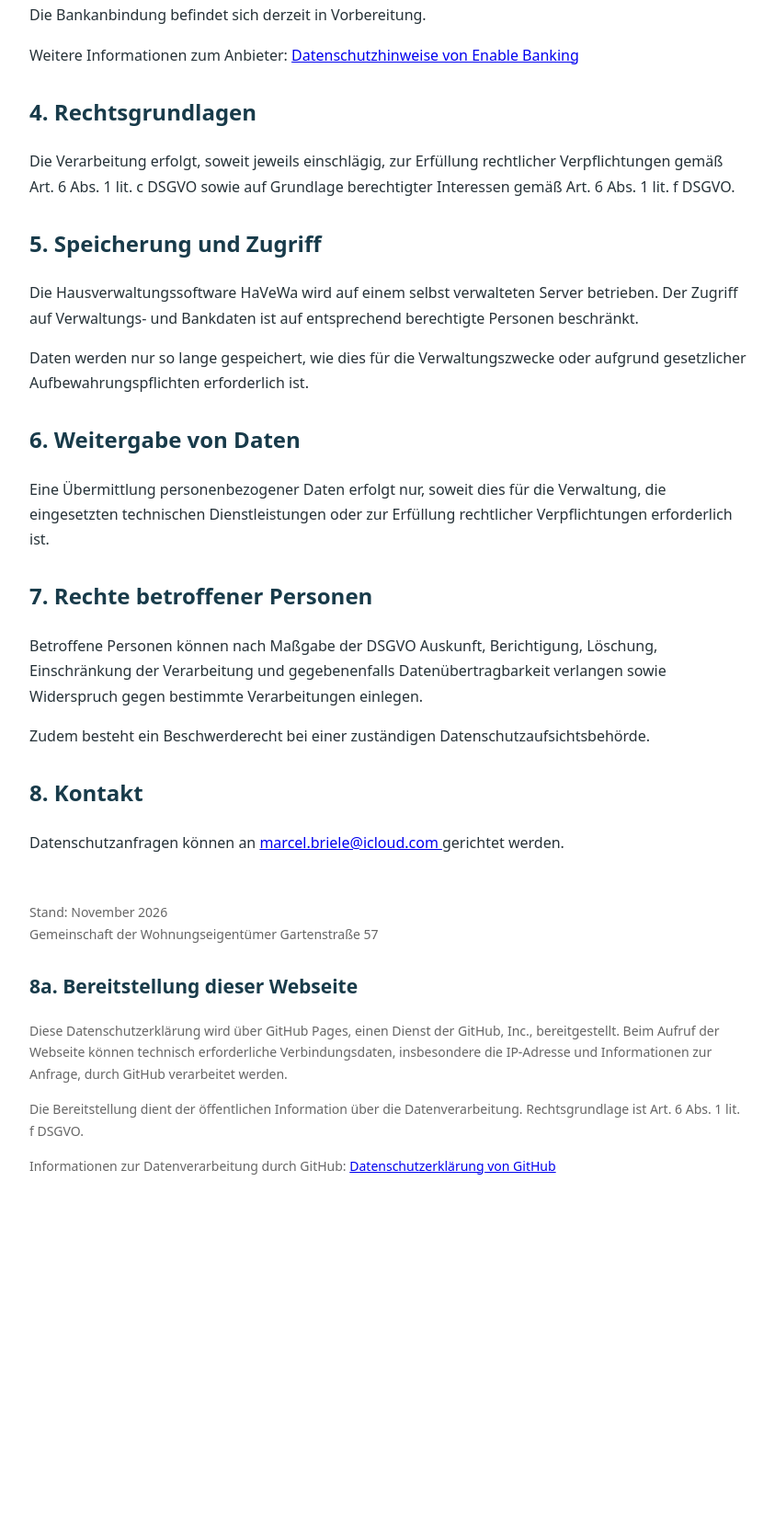
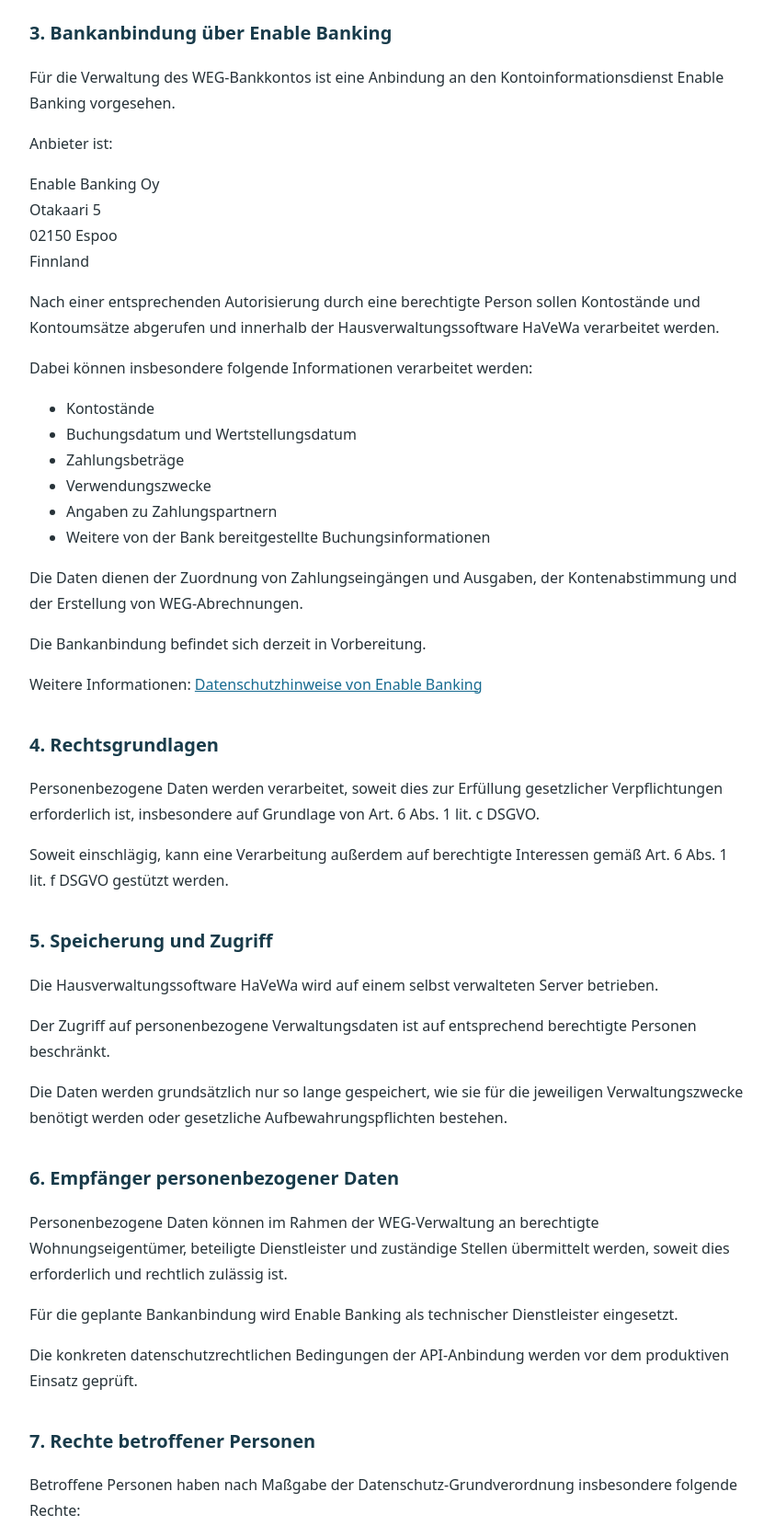
Before and after one commit to marcelbriele/havewa-privacy, a plain HTML site: page index.html in a window 1280 px wide. Shown: the part 960-2619 px from the top of the page at 92% size, without its empty margins (218-1061 px from the left). Before the commit the page ends 2289 px from the top, so only its background shows below. Drawn offline with Linux system fonts and the light colour scheme.

Commit message:
Update index.html

```diff
--- a/index.html
+++ b/index.html
@@ -4,34 +4,111 @@
 <head>
   <meta charset="UTF-8">
   <meta name="viewport"
-        content="width=device-width, initial-scale=1">
+        content="width=device-width, initial-scale=1.0">
+
   <title>Datenschutz | WEG Gartenstraße 57</title>
+
   <style>
+    * {
+      box-sizing: border-box;
+    }
+
     body {
-      font-family: system-ui, Arial, sans-serif;
-      line-height: 1.7;
-      max-width: 780px;
-      margin: 50px auto;
-      padding: 0 24px;
+      margin: 0;
+      background: #f5f7f9;
       color: #263238;
+      font-family: system-ui, -apple-system,
+                   BlinkMacSystemFont, "Segoe UI",
+                   Arial, sans-serif;
+      line-height: 1.75;
     }
-    h1, h2 { color: #183b4a; }
-    h1 { border-bottom: 2px solid #ddd; padding-bottom: 16px; }
-    section { margin: 28px 0; }
-    footer { margin-top: 50px; color: #666; font-size: 14px; }
+
+    header {
+      background: #183b4a;
+      color: white;
+      padding: 45px 24px;
+      text-align: center;
+    }
+
+    header h1 {
+      margin: 0;
+      font-size: 2rem;
+    }
+
+    header p {
+      margin: 10px 0 0;
+      color: #dce7ec;
+    }
+
+    main {
+      max-width: 850px;
+      margin: 32px auto;
+      padding: 35px;
+      background: white;
+      border-radius: 12px;
+      box-shadow: 0 2px 14px rgba(0,0,0,0.05);
+    }
+
+    h2 {
+      color: #183b4a;
+      font-size: 1.25rem;
+      margin-top: 0;
+    }
+
+    section {
+      margin-bottom: 34px;
+    }
+
+    a {
+      color: #176b91;
+      overflow-wrap: anywhere;
+    }
+
+    footer {
+      text-align: center;
+      padding: 25px;
+      font-size: 0.9rem;
+      color: #667780;
+    }
+
+    @media (max-width: 600px) {
+      main {
+        margin: 15px;
+        padding: 22px;
+      }
+
+      header h1 {
+        font-size: 1.6rem;
+      }
+    }
   </style>
 </head>
+
 <body>
+
+<header>
   <h1>Datenschutzerklärung</h1>
   <p>WEG Gartenstraße 57 – Hausverwaltung</p>
+</header>
+
+<main>
 
   <section>
     <h2>1. Verantwortliche Stelle</h2>
+
     <p>
-      Gemeinschaft der Wohnungseigentümer Gartenstraße 57<br>
+      Gemeinschaft der Wohnungseigentümer
+      Gartenstraße 57<br>
       Gartenstraße 57<br>
       89160 Dornstadt<br>
-      Vertreten durch die WEG-Verwaltung<br>
+      Deutschland
+    </p>
+
+    <p>
+      Vertreten durch die WEG-Verwaltung
+    </p>
+
+    <p>
       E-Mail:
       <a href="mailto:marcel.briele@icloud.com">
         marcel.briele@icloud.com
@@ -41,12 +118,32 @@
 
   <section>
     <h2>2. Zweck der Datenverarbeitung</h2>
+
     <p>
-      Die Gemeinschaft verarbeitet personenbezogene Daten
-      zur Verwaltung des gemeinschaftlichen Eigentums,
-      zur Buchführung, zur Abrechnung von Hausgeld,
-      zur Verwaltung von Rechnungen und zur
-      Dokumentation von Zahlungsvorgängen.
+      Die Gemeinschaft der Wohnungseigentümer
+      verarbeitet personenbezogene Daten zur
+      ordnungsgemäßen Verwaltung des
+      gemeinschaftlichen Eigentums.
+    </p>
+
+    <p>
+      Hierzu gehören insbesondere:
+    </p>
+
+    <ul>
+      <li>Verwaltung der Wohnungseigentümer</li>
+      <li>Hausgeldabrechnungen und Wirtschaftspläne</li>
+      <li>Buchführung und Zahlungszuordnung</li>
+      <li>Verarbeitung von Rechnungen und Belegen</li>
+      <li>Verwaltung von Bankkontoinformationen</li>
+      <li>Dokumentation von Verwaltungsvorgängen</li>
+    </ul>
+
+    <p>
+      Hierbei können Namen, Kontaktdaten,
+      Eigentumsverhältnisse, Zahlungsinformationen
+      und weitere für die Verwaltung erforderliche
+      Daten verarbeitet werden.
     </p>
   </section>
 
@@ -54,30 +151,50 @@
     <h2>3. Bankanbindung über Enable Banking</h2>
 
     <p>
-    Für die Verwaltung des WEG-Bankkontos ist eine
-    Anbindung an den Kontoinformationsdienst
+      Für die Verwaltung des WEG-Bankkontos ist
+      eine Anbindung an den Kontoinformationsdienst
       Enable Banking vorgesehen.
     </p>
 
     <p>
-    Anbieter ist Enable Banking Oy,
-    Otakaari 5, 02150 Espoo, Finnland.
+      Anbieter ist:
     </p>
 
     <p>
-    Nach einer entsprechenden Bankautorisierung
-    sollen Kontostände und Kontoumsätze abgerufen
-    und in der selbst betriebenen
-    Hausverwaltungssoftware HaVeWa verarbeitet
-    werden. Hierzu können insbesondere
-    Buchungsdatum, Betrag, Verwendungszweck und
-    Angaben zu Zahlungspartnern gehören.
+      Enable Banking Oy<br>
+      Otakaari 5<br>
+      02150 Espoo<br>
+      Finnland
     </p>
 
     <p>
-    Zweck ist die Zuordnung von Zahlungen,
-    die Kontenabstimmung und die Erstellung
-    der WEG-Abrechnung.
+      Nach einer entsprechenden Autorisierung
+      durch eine berechtigte Person sollen
+      Kontostände und Kontoumsätze abgerufen
+      und innerhalb der Hausverwaltungssoftware
+      HaVeWa verarbeitet werden.
+    </p>
+
+    <p>
+      Dabei können insbesondere folgende
+      Informationen verarbeitet werden:
+    </p>
+
+    <ul>
+      <li>Kontostände</li>
+      <li>Buchungsdatum und Wertstellungsdatum</li>
+      <li>Zahlungsbeträge</li>
+      <li>Verwendungszwecke</li>
+      <li>Angaben zu Zahlungspartnern</li>
+      <li>Weitere von der Bank bereitgestellte
+          Buchungsinformationen</li>
+    </ul>
+
+    <p>
+      Die Daten dienen der Zuordnung von
+      Zahlungseingängen und Ausgaben,
+      der Kontenabstimmung und der Erstellung
+      von WEG-Abrechnungen.
     </p>
 
     <p>
@@ -86,8 +203,10 @@
     </p>
 
     <p>
-    Weitere Informationen zum Anbieter:
-    <a href="https://enablebanking.com/privacy/">
+      Weitere Informationen:
+      <a href="https://enablebanking.com/privacy/"
+         target="_blank"
+         rel="noopener noreferrer">
         Datenschutzhinweise von Enable Banking
       </a>
     </p>
@@ -95,96 +214,174 @@
 
   <section>
     <h2>4. Rechtsgrundlagen</h2>
+
     <p>
-      Die Verarbeitung erfolgt, soweit jeweils
-      einschlägig, zur Erfüllung rechtlicher
-      Verpflichtungen gemäß Art. 6 Abs. 1 lit. c DSGVO
-      sowie auf Grundlage berechtigter Interessen
-      gemäß Art. 6 Abs. 1 lit. f DSGVO.
+      Personenbezogene Daten werden verarbeitet,
+      soweit dies zur Erfüllung gesetzlicher
+      Verpflichtungen erforderlich ist,
+      insbesondere auf Grundlage von
+      Art. 6 Abs. 1 lit. c DSGVO.
+    </p>
+
+    <p>
+      Soweit einschlägig, kann eine Verarbeitung
+      außerdem auf berechtigte Interessen gemäß
+      Art. 6 Abs. 1 lit. f DSGVO gestützt werden.
     </p>
   </section>
 
   <section>
     <h2>5. Speicherung und Zugriff</h2>
+
     <p>
-      Die Hausverwaltungssoftware HaVeWa wird
-      auf einem selbst verwalteten Server betrieben.
-      Der Zugriff auf Verwaltungs- und Bankdaten
-      ist auf entsprechend berechtigte Personen
-      beschränkt.
+      Die Hausverwaltungssoftware HaVeWa
+      wird auf einem selbst verwalteten Server
+      betrieben.
     </p>
+
     <p>
-      Daten werden nur so lange gespeichert,
-      wie dies für die Verwaltungszwecke oder
-      aufgrund gesetzlicher Aufbewahrungspflichten
-      erforderlich ist.
+      Der Zugriff auf personenbezogene
+      Verwaltungsdaten ist auf entsprechend
+      berechtigte Personen beschränkt.
+    </p>
+
+    <p>
+      Die Daten werden grundsätzlich nur so
+      lange gespeichert, wie sie für die
+      jeweiligen Verwaltungszwecke benötigt
+      werden oder gesetzliche
+      Aufbewahrungspflichten bestehen.
     </p>
   </section>
 
   <section>
-    <h2>6. Weitergabe von Daten</h2>
+    <h2>6. Empfänger personenbezogener Daten</h2>
+
     <p>
-      Eine Übermittlung personenbezogener Daten
-      erfolgt nur, soweit dies für die Verwaltung,
-      die eingesetzten technischen Dienstleistungen
-      oder zur Erfüllung rechtlicher Verpflichtungen
-      erforderlich ist.
+      Personenbezogene Daten können im Rahmen
+      der WEG-Verwaltung an berechtigte
+      Wohnungseigentümer, beteiligte
+      Dienstleister und zuständige Stellen
+      übermittelt werden, soweit dies
+      erforderlich und rechtlich zulässig ist.
+    </p>
+
+    <p>
+      Für die geplante Bankanbindung wird
+      Enable Banking als technischer
+      Dienstleister eingesetzt.
+    </p>
+
+    <p>
+      Die konkreten datenschutzrechtlichen
+      Bedingungen der API-Anbindung werden
+      vor dem produktiven Einsatz geprüft.
     </p>
   </section>
 
   <section>
     <h2>7. Rechte betroffener Personen</h2>
+
     <p>
-      Betroffene Personen können nach Maßgabe der
-      DSGVO Auskunft, Berichtigung, Löschung,
-      Einschränkung der Verarbeitung und gegebenenfalls
-      Datenübertragbarkeit verlangen sowie
-      Widerspruch gegen bestimmte Verarbeitungen
-      einlegen.
+      Betroffene Personen haben nach Maßgabe
+      der Datenschutz-Grundverordnung
+      insbesondere folgende Rechte:
     </p>
+
+    <ul>
+      <li>Auskunft über personenbezogene Daten</li>
+      <li>Berichtigung unrichtiger Daten</li>
+      <li>Löschung unter den gesetzlichen Voraussetzungen</li>
+      <li>Einschränkung der Verarbeitung</li>
+      <li>Datenübertragbarkeit, soweit anwendbar</li>
+      <li>Widerspruch gegen bestimmte Verarbeitungen</li>
+    </ul>
+
     <p>
-      Zudem besteht ein Beschwerderecht bei einer
-      zuständigen Datenschutzaufsichtsbehörde.
+      Darüber hinaus besteht das Recht,
+      Beschwerde bei einer zuständigen
+      Datenschutzaufsichtsbehörde einzulegen.
     </p>
   </section>
 
   <section>
-    <h2>8. Kontakt</h2>
+    <h2>8. Bereitstellung dieser Webseite</h2>
+
     <p>
-      Datenschutzanfragen können an
+      Diese Datenschutzerklärung wird über
+      GitHub Pages, einen Dienst der
+      GitHub, Inc., öffentlich bereitgestellt.
+    </p>
+
+    <p>
+      Beim Aufruf der Webseite können durch
+      GitHub technisch erforderliche
+      Verbindungsdaten verarbeitet werden.
+      Hierzu können insbesondere IP-Adressen,
+      Anfragezeitpunkte und technische
+      Informationen zum Seitenaufruf gehören.
+    </p>
+
+    <p>
+      Die Bereitstellung dient der öffentlichen
+      Information über die Datenverarbeitung
+      der WEG.
+    </p>
+
+    <p>
+      Als Rechtsgrundlage kommt das berechtigte
+      Interesse an der Bereitstellung dieser
+      Informationen gemäß
+      Art. 6 Abs. 1 lit. f DSGVO in Betracht.
+    </p>
+
+    <p>
+      Informationen zur Verarbeitung durch GitHub:
+      <a href="https://docs.github.com/de/site-policy/privacy-policies/github-general-privacy-statement"
+         target="_blank"
+         rel="noopener noreferrer">
+        GitHub Datenschutzerklärung
+      </a>
+    </p>
+  </section>
+
+  <section>
+    <h2>9. Datenschutzkontakt</h2>
+
+    <p>
+      Bei Fragen zur Verarbeitung
+      personenbezogener Daten oder zur
+      Ausübung Ihrer Datenschutzrechte
+      kontaktieren Sie bitte die
+      WEG-Verwaltung.
+    </p>
+
+    <p>
+      E-Mail:
       <a href="mailto:marcel.briele@icloud.com">
         marcel.briele@icloud.com
       </a>
-      gerichtet werden.
     </p>
   </section>
+
+  <section>
+    <h2>10. Änderungen</h2>
+
+    <p>
+      Diese Datenschutzerklärung kann
+      angepasst werden, wenn sich die
+      eingesetzten Dienste, die
+      Datenverarbeitung oder rechtliche
+      Anforderungen ändern.
+    </p>
+  </section>
+
+</main>
 
 <footer>
   Stand: November 2026<br>
   Gemeinschaft der Wohnungseigentümer Gartenstraße 57
+</footer>
 
-<section>
-  <h2>8a. Bereitstellung dieser Webseite</h2>
-  <p>
-    Diese Datenschutzerklärung wird über GitHub Pages,
-    einen Dienst der GitHub, Inc., bereitgestellt.
-    Beim Aufruf der Webseite können technisch
-    erforderliche Verbindungsdaten, insbesondere
-    die IP-Adresse und Informationen zur Anfrage,
-    durch GitHub verarbeitet werden.
-  </p>
-  <p>
-    Die Bereitstellung dient der öffentlichen
-    Information über die Datenverarbeitung.
-    Rechtsgrundlage ist Art. 6 Abs. 1 lit. f DSGVO.
-  </p>
-  <p>
-    Informationen zur Datenverarbeitung durch GitHub:
-    <a href="https://docs.github.com/de/site-policy/privacy-policies/github-general-privacy-statement">
-      Datenschutzerklärung von GitHub
-    </a>
-  </p>
-</section>
-  </footer>
 </body>
 </html>
```
Lines whose indentation alone changed are shown as unchanged.
